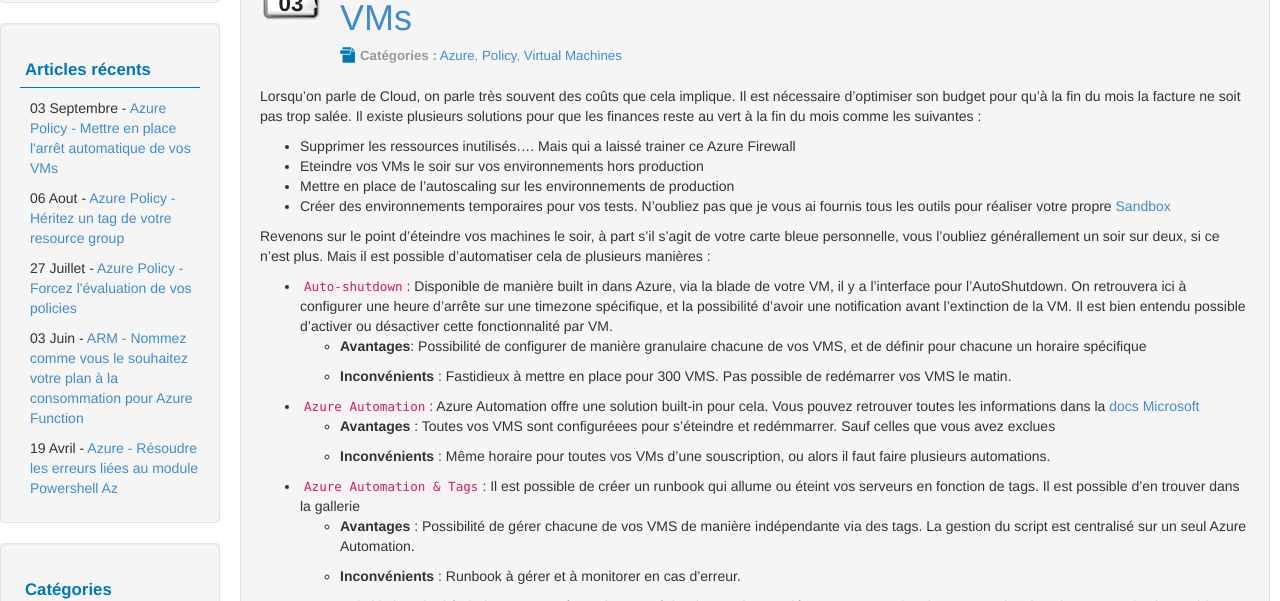
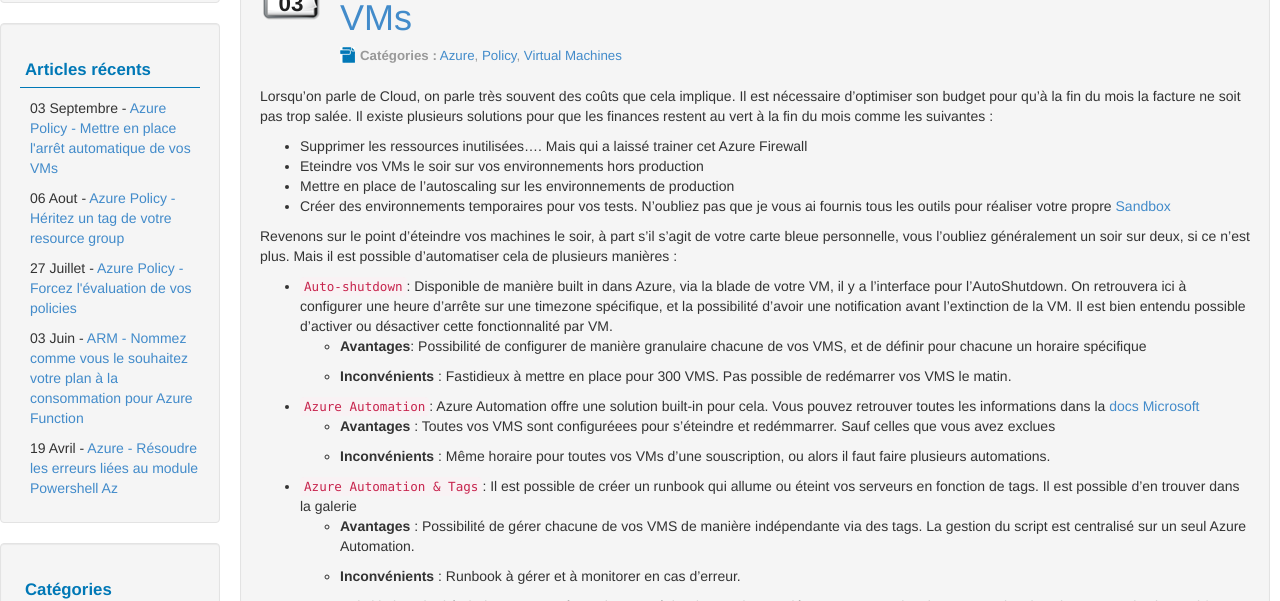
Before and after one commit to wilfriedwoivre/wilfriedwoivre.github.io, a Jekyll site: the page built from _posts/2019-09-03-azure-policy-mettre-en-place-larret-automatique-de-vos-vms.md, in a window 1280 px wide and 900 px high. Shown: the part 147-748 px from the top of the window. Built offline with Jekyll 4.4.1, drawn with Linux system fonts in a browser that asks for light colours; some of the changed text lies outside the part shown.

Commit message:
fix mistype words

```diff
--- a/_posts/2019-09-03-azure-policy-mettre-en-place-larret-automatique-de-vos-vms.md
+++ b/_posts/2019-09-03-azure-policy-mettre-en-place-larret-automatique-de-vos-vms.md
@@ -5,14 +5,14 @@ date: 2019-09-03
 categories: [ "Azure",  "Policy", "Virtual Machines" ]
 ---
 
-Lorsqu'on parle de Cloud, on parle très souvent des coûts que cela implique. Il est nécessaire d'optimiser son budget pour qu'à la fin du mois la facture ne soit pas trop salée. Il existe plusieurs solutions pour que les finances reste au vert à la fin du mois comme les suivantes :
+Lorsqu'on parle de Cloud, on parle très souvent des coûts que cela implique. Il est nécessaire d'optimiser son budget pour qu'à la fin du mois la facture ne soit pas trop salée. Il existe plusieurs solutions pour que les finances restent au vert à la fin du mois comme les suivantes :
 
-- Supprimer les ressources inutilisés.... Mais qui a laissé trainer ce Azure Firewall
+- Supprimer les ressources inutilisées.... Mais qui a laissé trainer cet Azure Firewall
 - Eteindre vos VMs le soir sur vos environnements hors production
 - Mettre en place de l'autoscaling sur les environnements de production
 - Créer des environnements temporaires pour vos tests. N'oubliez pas que je vous ai fournis tous les outils pour réaliser votre propre [Sandbox](https://blog.woivre.fr/blog/2018/11/sandbox-azure-pour-tout-le-monde)
 
-Revenons sur le point d'éteindre vos machines le soir, à part s'il s'agit de votre carte bleue personnelle, vous l'oubliez générallement un soir sur deux, si ce n'est plus.
+Revenons sur le point d'éteindre vos machines le soir, à part s'il s'agit de votre carte bleue personnelle, vous l'oubliez généralement un soir sur deux, si ce n'est plus.
 Mais il est possible d'automatiser cela de plusieurs manières :
 
 - `Auto-shutdown`: Disponible de manière built in dans Azure, via la blade de votre VM, il y a l'interface pour l'AutoShutdown. On retrouvera ici à configurer une heure d'arrête sur une timezone spécifique, et la possibilité d'avoir une notification avant l'extinction de la VM. Il est bien entendu possible d'activer ou désactiver cette fonctionnalité par VM.
@@ -25,7 +25,7 @@ Mais il est possible d'automatiser cela de plusieurs manières :
 
   - **Inconvénients** : Même horaire pour toutes vos VMs d'une souscription, ou alors il faut faire plusieurs automations.
 
-- `Azure Automation & Tags`: Il est possible de créer un runbook qui allume ou éteint vos serveurs en fonction de tags. Il est possible d'en trouver dans la gallerie
+- `Azure Automation & Tags`: Il est possible de créer un runbook qui allume ou éteint vos serveurs en fonction de tags. Il est possible d'en trouver dans la galerie
   - **Avantages** : Possibilité de gérer chacune de vos VMS de manière indépendante via des tags. La gestion du script est centralisé sur un seul Azure Automation.
 
   - **Inconvénients** : Runbook à gérer et à monitorer en cas d'erreur.
```
Also changed, not shown: other parts of _posts/2019-09-03-azure-policy-mettre-en-place-larret-automatique-de-vos-vms.md (+1 -1 lines).
